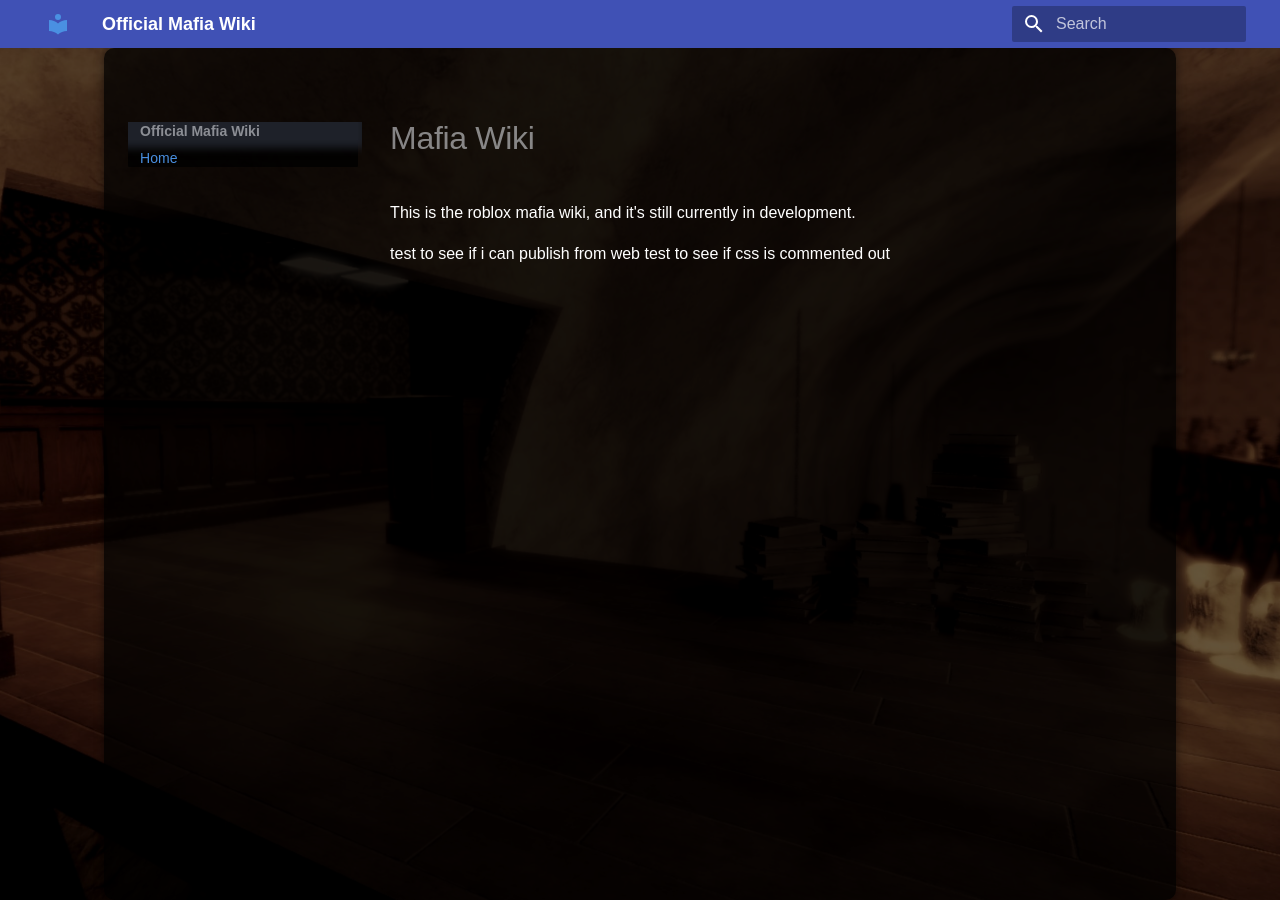
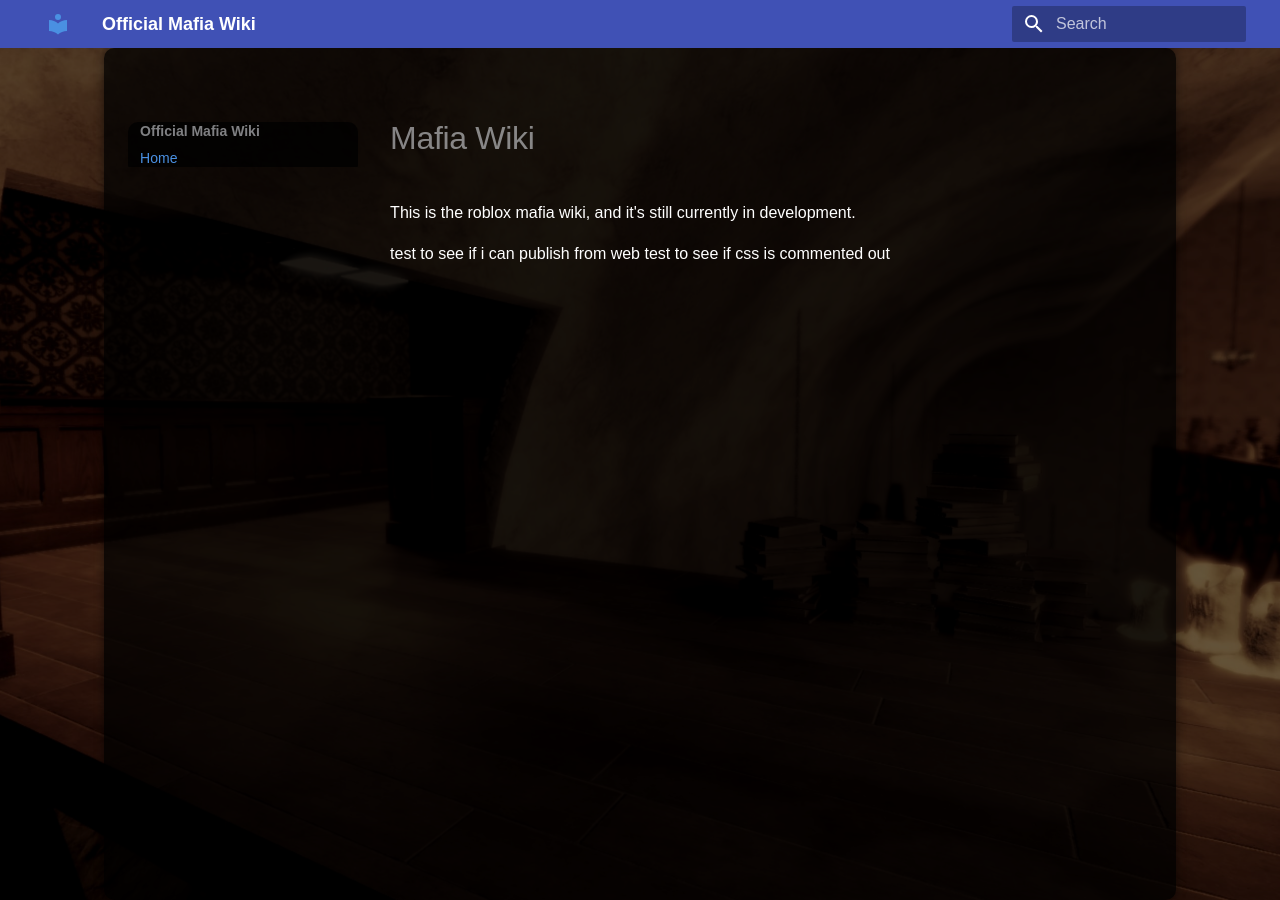
Before and after one commit to OctaNebula/mafia-wiki, an MkDocs documentation site: the page built from docs/index.md, in a window 1280 px wide. Built offline with MkDocs 1.6.1 and Material for MkDocs 9.7.7, drawn with Linux system fonts in a browser that asks for light colours; some web fonts are replaced.

Commit message:
pls work n fix

```diff
--- a/docs/stylesheets/extra.css
+++ b/docs/stylesheets/extra.css
@@ -21,6 +21,20 @@ body {
     box-shadow: none !important; /* Removes unwanted shadows */
     border-radius: 10px; /* Optional: Rounded corners */
 }
+
+
+@media screen and (min-width: 76.25em) {
+    .md-nav--primary .md-nav__title {
+        background: rgba(0, 0, 0, 0) !important; /* Transparent background */
+        box-shadow: none !important; /* Removes shadow */
+    }
+}
+
+.md-nav--primary .md-nav__title {
+    background: rgba(0, 0, 0, 0) !important; /* Transparent background */
+    box-shadow: none !important; /* Removes shadow */
+}
+
 
 body::before {
     content: "";
```
